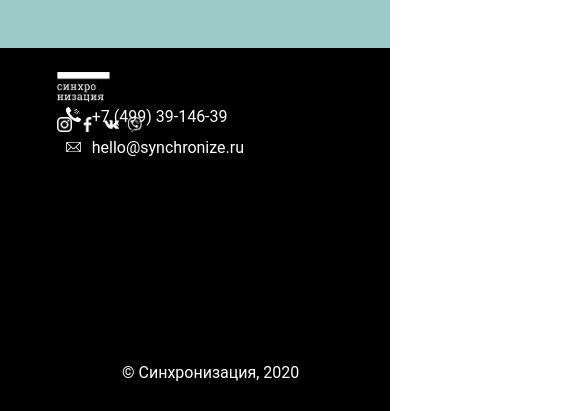
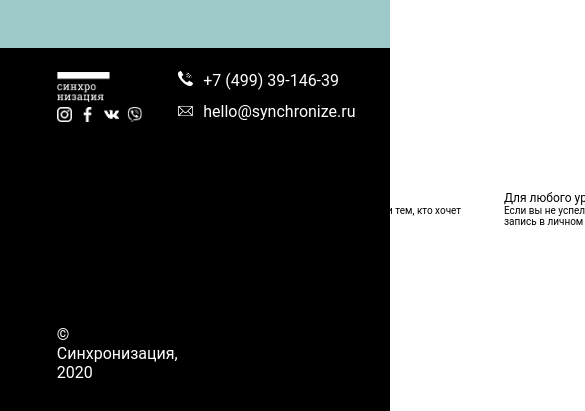
Before and after one commit to QasimovElsevar/PixelSquadProject, a plain HTML site: page htmlfile.html in a window 390 px wide. Shown: the part 614-1025 px from the top of the page, 585 px wide, since content can reach past the window. Drawn offline with Linux system fonts and the light colour scheme; a web font is replaced by a local one.

Commit message:
aaaaaaaa

```diff
--- a/htmlfile.html
+++ b/htmlfile.html
@@ -43,8 +43,10 @@
     </section>
 </main>
 <footer>
+    <div class = "footer-content">
     <div class="footer-left-content">
-        <img class = "footer-img" src="./photos/footer/ftr-top.png" alt="footer">
+        <div class="footer-left-top">
+            <img class = "footer-img" src="./photos/footer/ftr-top.png" alt="footer">
 
          <ul class = "icon-list">
             <li><img class = "footer-icon" src="./photos/footer/ft-1.png" alt="footer"></li>
@@ -52,9 +54,11 @@
             <li><img class = "footer-icon" src="./photos/footer/ft-3.png" alt="footer"></li>
             <li><img class = "footer-icon" src="./photos/footer/ft-4.png" alt="footer"></li>
         </ul>
-    </div>
+        </div>
+
     <div class = "footer-org-text">
          <p class = "footer-text">© Синхронизация, 2020</p>
+    </div>
     </div>
     <ul class ="right-list">
         <li>
@@ -70,6 +74,7 @@
         </ul>
         </li>
     </ul>
+</div>
 </footer>
 </body>
 </html>
--- a/stylesheet.css
+++ b/stylesheet.css
@@ -21,9 +21,8 @@ header .header-img{
 }
 
 footer {
-    position: relative;
     background-color: black;
-    height: 43vh;
+        height: 43vh;
     width: 100%;
 }
 
@@ -31,13 +30,27 @@ footer ul {
     list-style-type: none;
 }
 
+.footer-content {
+    height: 100%;
+     display: flex;
+    justify-content: space-between;
+     padding-top: 50px;
+    padding-left: 122px;
+    padding-right: 146px;
+}
 footer .footer-left-content {
-    position: absolute;
-    top: 50px;
-    left: 122px;
+
+    height: 100%;
     display: flex;
+    justify-content: space-between;
     flex-direction: column;
-    gap: 30px;
+    /* gap: 30px; */
+}
+
+.footer-org-text {
+    display: flex;
+    padding-bottom: 63px;
+    align-content: flex-end;
 }
 
 footer .footer-img {
@@ -53,16 +66,11 @@ footer .footer-icon {
 footer .icon-list {
     display: flex;
     gap: 18px;
-    /* margin-left: 122px; */
     list-style: none;
     align-items: baseline;
 }
 
-footer .footer-org-text {
-    position: absolute;
-    bottom: 63px;
-    left: 122px;
-}
+
 
 footer .footer-text {
     color: white;
@@ -71,11 +79,9 @@ footer .footer-text {
 
 footer .right-list {
     display: flex;
+    align-content: center;
     flex-direction: column;
     gap: 25px;
-    position: absolute;
-    right: 146px;
-    top: 59px;
 }
 
 footer .inside-right-list {
@@ -126,7 +132,7 @@ footer .inside-right-list {
     font-size: 18px;
 }
 
-@media screen and (min-width: 601px) and (max-width: 1024)
+@media screen and (min-width: 601px) and (max-width: 1024px)
     {
     #section7 .section7-content {
     position: absolute;
@@ -164,13 +170,22 @@ footer .inside-right-list {
     font-family: "Roboto"
 }
 
+footer .footer-content {
+    height: 100%;
+     display: flex;
+    justify-content: space-between;
+     padding-top:28.96px;
+  padding-left: 70.66px;
+    padding-right: 84px;
+}
     footer .footer-left-content {
-  position: absolute;
-  top:28.96px;
-  left: 70.66px;
+
+      height: 100%;
+
   display: flex;
+  justify-content: space-between;
   flex-direction: column;
-  gap: 17.38px;
+
 }
 
 footer .icon-list {
@@ -191,9 +206,10 @@ footer .footer-icon {
 }
 
 footer .footer-org-text {
-  position: absolute;
-  bottom: 37px;
-  left: 122px;
+
+   display: flex;
+    padding-bottom: 37px;
+    align-content: flex-end;
 }
 
 footer .inside-right-list {
@@ -215,12 +231,15 @@ footer .right-list {
 
 @media screen and (min-width: 300px) and (max-width: 600px) {
     #section7 .section7-content {
-    position: absolute;
-    left: 57px;
-    top: 62px;
+     padding-left: 57px;
+     padding-top: 62px;
+         height: 100%;
+
     display: flex;
+        justify-content: space-between;
+
     flex-direction: column;
-    gap: 50px;
+
 }
 
     #section7 .date-info {
@@ -254,14 +273,20 @@ footer .right-list {
 
 }
 
+.footer-content {
+    height: 100%;
+     display: flex;
+    justify-content: space-between;
+     padding-top:23.03px;
+  padding-left: 56.85px;
+    padding-right: 84px;
+}
 
    footer .footer-left-content {
-  position: absolute;
-  top:23.03px;
-  left: 56.85px;
+  height: 100%;
   display: flex;
+  justify-content: space-between;
   flex-direction: column;
-  gap: 13.98px;
 }
 
 footer .icon-list {
@@ -282,9 +307,10 @@ footer .footer-icon {
 }
 
 footer .footer-org-text {
-  position: absolute;
-  bottom: 29px;
-  left: 122px;
+
+   display: flex;
+    padding-bottom: 29px;
+    align-content: flex-end;
 }
 
 footer .inside-right-list {
@@ -296,7 +322,6 @@ footer .right-list {
     display: flex;
     flex-direction: column;
     gap: 11.5px;
-  position: absolute;
   right: 146px;
   top: 59px;
 }
```
